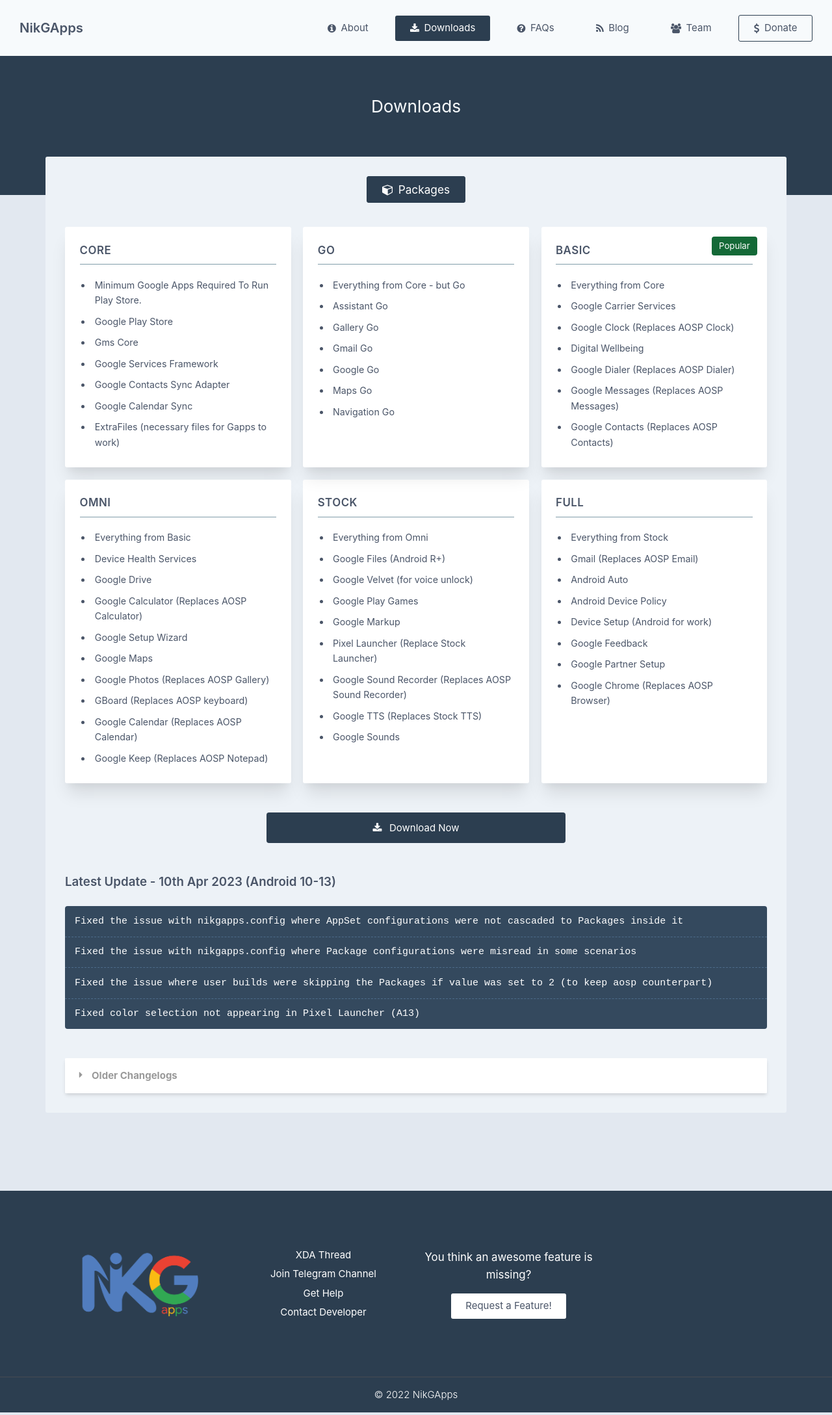
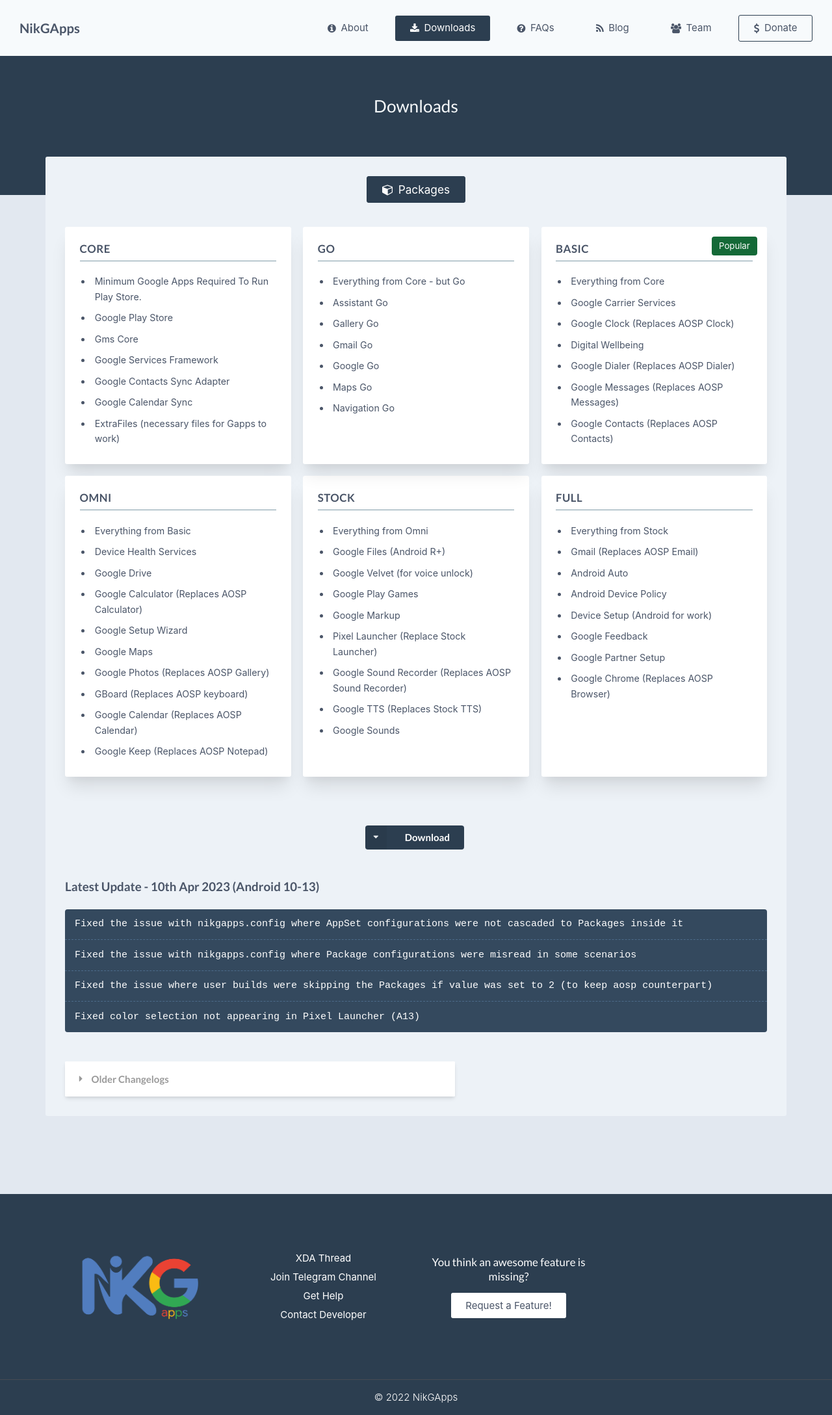
Before and after one commit to nikgapps/nikgapps.github.io, a Jekyll site: the page built from downloads.html, in a window 1280 px wide. Shown: the whole page at 65% size. Built offline with Jekyll 4.4.1, drawn with Linux system fonts in a browser that asks for light colours; nearby versions of some CDN libraries; some web fonts are replaced.

Commit message:
Add more options to download

```diff
--- a/_layouts/page.html
+++ b/_layouts/page.html
@@ -6,6 +6,7 @@
     <meta charset="utf-8">
     <!-- <title>{{ page.title }}</title> -->
     <link rel="stylesheet" href="https://stackpath.bootstrapcdn.com/font-awesome/4.7.0/css/font-awesome.min.css">
+    <link rel="stylesheet" href="https://cdnjs.cloudflare.com/ajax/libs/semantic-ui/2.5.0/semantic.min.css"/>
     <link rel="stylesheet" href="{{ "/assets/css/main.css" | relative_url }}">
     {% seo %}
 </head>
--- a/_sass/pages/_downloads.scss
+++ b/_sass/pages/_downloads.scss
@@ -30,6 +30,30 @@
 	&:active {
 		outline: none;
 		border-color: #c0cedc;
+	}
+}
+
+.download__div {
+	display: flex;
+	justify-content: center;
+	align-items: center;
+	margin-top: 2rem;
+}
+
+.ui.floating.labeled.icon.dropdown.button {
+	display: block;
+	// width: 100%;
+	margin-top: 3rem;
+	padding: 0.75rem;
+	justify-content: center;
+	background-color: var(--clr-primary);
+	color: #fff;
+	text-align: center;
+	border-radius: 4px;
+	transition: background-color 180ms ease;
+
+	&:hover {
+		background-color: #202d3a;
 	}
 }
 
--- a/downloads.html
+++ b/downloads.html
@@ -37,9 +37,36 @@
             </div>
         </div>
     </div>
-    <div id="downloads">
-        <a href="https://sourceforge.net/projects/nikgapps/files/" class="download__btn"><i class="fa fa-download"></i>
-            Download Now</a>
+    <div id="downloads" class="download__div">
+        <!-- <a href="https://sourceforge.net/projects/nikgapps/files/" class="download__btn"><i class="fa fa-download"></i>
+            Download Now</a> -->
+        <div class="ui floating labeled icon dropdown button">
+            <span class="text">Download</span>
+            <i class="dropdown icon"></i>
+            <div class="menu">
+
+            <div class="item">
+                <i class="dropdown icon"></i>
+                <!-- <i class="left dropdown icon"></i> -->
+                <span class="text">Canary Releases</span>
+                <!-- <div class="left menu"> -->
+                <div class="right menu">
+                <div class="item"><a href="https://sourceforge.net/projects/nikgapps/files/Canary-Releases">Gapps</a></div>
+                <!-- <div class="item"><a href="https://sourceforge.net/projects/nikgapps/files/Releases/NikGapps-T/">Addons</a></div> -->
+                <!-- <div class="item"><a href="https://www.google.com/">Tools</a></div> -->
+                </div>
+            </div>
+            <div class="item">
+                <i class="dropdown icon"></i>
+                <span class="text">Stable Releases</span>
+                <div class="right menu">
+                    <div class="item"><a href="https://sourceforge.net/projects/nikgapps/files/Releases">Gapps</a></div>
+                    <!-- <div class="item"><a href="https://sourceforge.net/projects/nikgapps/files/Releases/NikGapps-T/">Addons</a></div> -->
+                    <!-- <div class="item"><a href="https://www.google.com/">Tools</a></div> -->
+                </div>
+            </div>
+            </div>
+        </div>
     </div>
 
 
```
Also changed, not shown: other parts of _layouts/page.html (+5 -1 lines).
